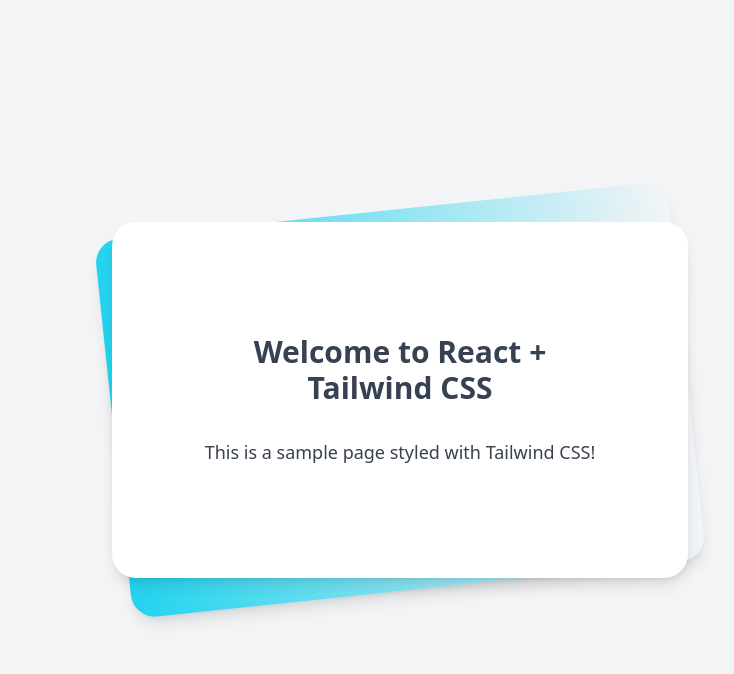
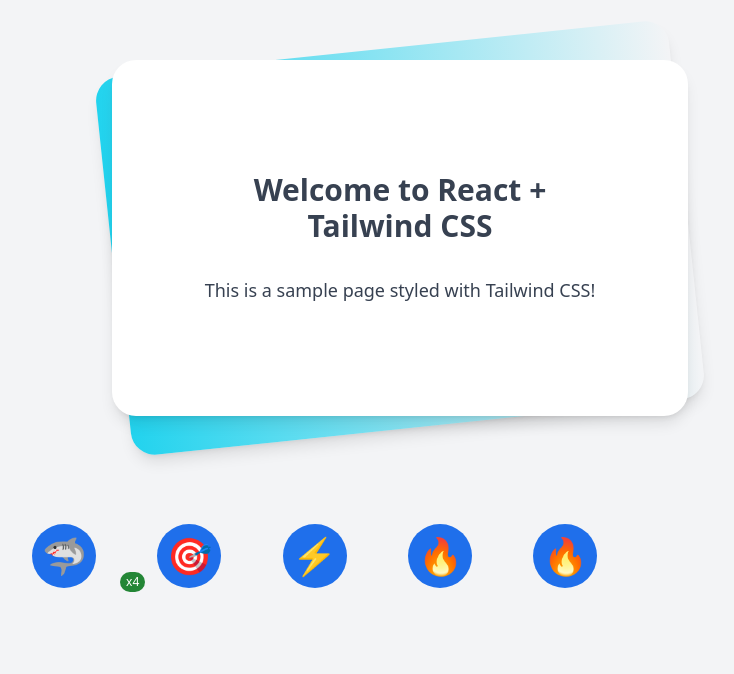
Before and after one commit to mbaterdene/MAIS_web, a React (Create React App) app in the folder mais-web/: page / in a window 1280 px wide. Shown: the top 674 px of the page, without its empty margins (240-974 px from the left). Built offline with nearby package versions, Linux system fonts and the light colour scheme.

Commit message:
github acheivement

```diff
--- a/mais-web/src/App.tsx
+++ b/mais-web/src/App.tsx
@@ -1,10 +1,12 @@
 import React from 'react';
 import logo from './logo.svg';
 import './App.css';
+import Awards from './components/Awards';
 
 function App() {
   return (
-    <div className="min-h-screen bg-gray-100 py-6 flex flex-col justify-center sm:py-12">
+    <div className="min-h-screen bg-gray-100">
+      <div className="py-6 flex flex-col justify-center sm:py-12">
         <div className="relative py-3 sm:max-w-xl sm:mx-auto">
           <div className="absolute inset-0 bg-gradient-to-r from-cyan-400 to-light-blue-500 shadow-lg transform -skew-y-6 sm:skew-y-0 sm:-rotate-6 sm:rounded-3xl"></div>
           <div className="relative px-4 py-10 bg-white shadow-lg sm:rounded-3xl sm:p-20">
@@ -19,6 +21,8 @@
           </div>
         </div>
       </div>
+      <Awards />
+    </div>
   );
 }
 
--- /dev/null
+++ b/mais-web/src/components/Awards.tsx
@@ -0,0 +1,151 @@
+import React from 'react';
+
+interface Award {
+  id: number;
+  title: string;
+  description: string;
+  date: string;
+  icon: string;
+  count?: number;
+  history?: {
+    title: string;
+    date: string;
+  }[];
+}
+
+const awards: Award[] = [
+  {
+    id: 1,
+    title: "Pull Shark",
+    description: "Opened pull requests that have been merged",
+    date: "First unlocked on Jul 1, 2022",
+    icon: "🦈",
+    count: 4,
+    history: [
+      {
+        title: "Bronze and Silver unlocked",
+        date: "Jul 1, 2022"
+      },
+      {
+        title: "2nd pull request merged",
+        date: "Jul 1, 2022"
+      },
+      {
+        title: "16th pull request merged",
+        date: "Jul 4, 2022"
+      },
+      {
+        title: "128th pull request merged",
+        date: "Jul 10, 2022"
+      },
+      {
+        title: "1282th pull request merged",
+        date: "Jul 10, 2025"
+      }
+    ]
+  },
+  {
+    id: 2,
+    title: "YOLO",
+    description: "Merged pull requests without code review",
+    date: "2023",
+    icon: "🎯",
+  },
+  {
+    id: 3,
+    title: "Quick Draw",
+    description: "Closed pull requests within 5 minutes of opening",
+    date: "2023",
+    icon: "⚡",
+  },
+  {
+    id: 4,
+    title: "d",
+    description: "Closed pull requests within 5 minutes of opening",
+    date: "2023",
+    icon: "🔥",
+  },
+  {
+    id: 5,
+    title: "Quick ",
+    description: "Closed pull requests within 5 minutes of opening",
+    date: "2023",
+    icon: "🔥",
+  }
+];
+
+const Awards: React.FC = () => {
+  return (
+    <div className="py-12">
+      <div className="max-w-3xl mx-auto px-4">
+        <div className="grid grid-cols-3 sm:grid-cols-4 md:grid-cols-5 lg:grid-cols-6 gap-4">
+          {awards.map((award) => (
+            <div
+              key={award.id}
+              className="relative group"
+            >
+              {/* Default View - Only Icon */}
+              <div className="relative">
+                <div className="w-16 h-16 flex items-center justify-center text-4xl bg-[#1f6feb] rounded-full hover:scale-105 transition-transform duration-200">
+                  {award.icon}
+                </div>
+                {award.count && (
+                  <div className="absolute -bottom-1 -right-1 bg-[#238636] text-white text-xs px-1.5 py-0.5 rounded-full">
+                    x{award.count}
+                  </div>
+                )}
+              </div>
+
+              {/* Hover Popup */}
+              <div className="absolute z-50 left-1/2 -translate-x-1/2 top-full mt-2 w-64 opacity-0 invisible group-hover:opacity-100 group-hover:visible transition-all duration-300">
+                <div className="bg-[#1f2937] rounded-lg p-4 shadow-lg border border-gray-700">
+                  {/* Award Info */}
+                  <div className="flex items-center gap-3 mb-3">
+                    <div className="w-12 h-12 flex items-center justify-center text-3xl bg-[#1f6feb] rounded-full">
+                      {award.icon}
+                    </div>
+                    <div>
+                      <h3 className="text-lg font-semibold text-white">{award.title}</h3>
+                      <p className="text-sm text-gray-400">{award.description}</p>
+                    </div>
+                  </div>
+
+                  {/* History Section */}
+                  {award.history && (
+                    <>
+                      <div className="h-px bg-gray-700 my-3"></div>
+                      <h4 className="text-gray-300 text-sm font-medium mb-3">History</h4>
+                      <div className="relative pl-6">
+                        {award.history.map((item, index) => (
+                          <div key={index} className="relative mb-3 last:mb-0">
+                            {/* Timeline dot */}
+                            <div className="absolute left-0 top-2 w-2 h-2 bg-gray-500 rounded-full -translate-x-[5px]"></div>
+                            {/* Timeline line */}
+                            {index !== award.history!.length - 1 && (
+                              <div className="absolute left-0 top-3 w-0.5 h-full bg-gray-700 -translate-x-[3px]"></div>
+                            )}
+                            {/* Content */}
+                            <div className="text-sm">
+                              <div className="text-white">{item.title}</div>
+                              {item.date && (
+                                <div className="text-gray-500">{item.date}</div>
+                              )}
+                            </div>
+                          </div>
+                        ))}
+                      </div>
+                    </>
+                  )}
+                </div>
+                {/* Triangle pointer */}
+                <div className="absolute -top-2 left-1/2 -translate-x-1/2 w-4 h-4 bg-[#1f2937] border-l border-t border-gray-700 transform rotate-45"></div>
+              </div>
+            </div>
+          ))}
+        </div>
+      </div>
+    </div>
+  );
+};
+
+export default Awards;
```
Lines whose indentation alone changed are shown as unchanged.
